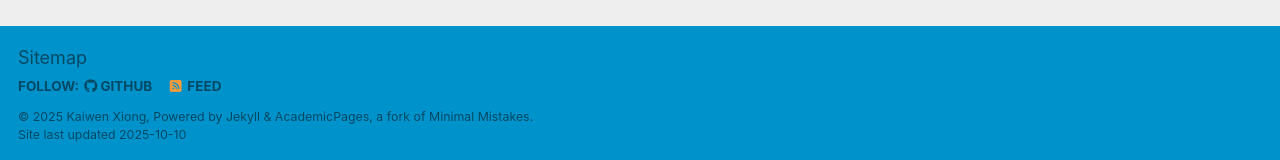
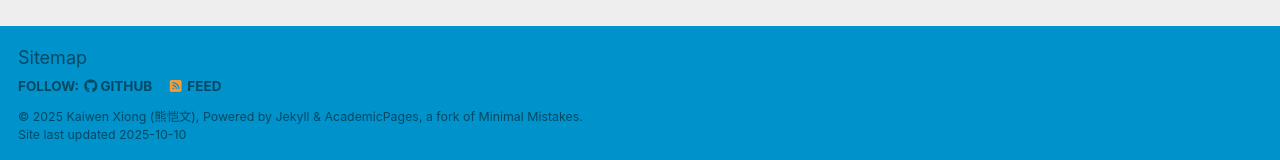
Before and after one commit to kevinx0522/kevinx0522.github.io, a Jekyll site: the page built from _pages/about.md, in a window 1280 px wide. Shown: the part 737-897 px from the top of the page. Built offline with Jekyll 4.4.1, drawn with Linux system fonts in a browser that asks for light colours; some web fonts are replaced; a script that is not in the unit is left out.

Commit message:
Update name

```diff
--- a/_config.yml
+++ b/_config.yml
@@ -11,7 +11,7 @@ locale                   : "en-US"    # "zh-CN"
 site_theme               : "air" # Currently available options are "default", "air"
 title                    : "Profile"
 title_separator          : "-"
-name                     : &name "Kaiwen Xiong"
+name                     : &name "Kaiwen Xiong (熊恺文)"
 description              : &description "personal description"
 url                      : https://kevinx0522.github.io # the base hostname & protocol for your site e.g. "https://[your GitHub username].github.io" or if you already have some other page hosted on Github then use "https://[your GitHub username].github.io/[Your Repo Name]"
 baseurl                  : "" # the subpath of your site, e.g. "/blog"
```
